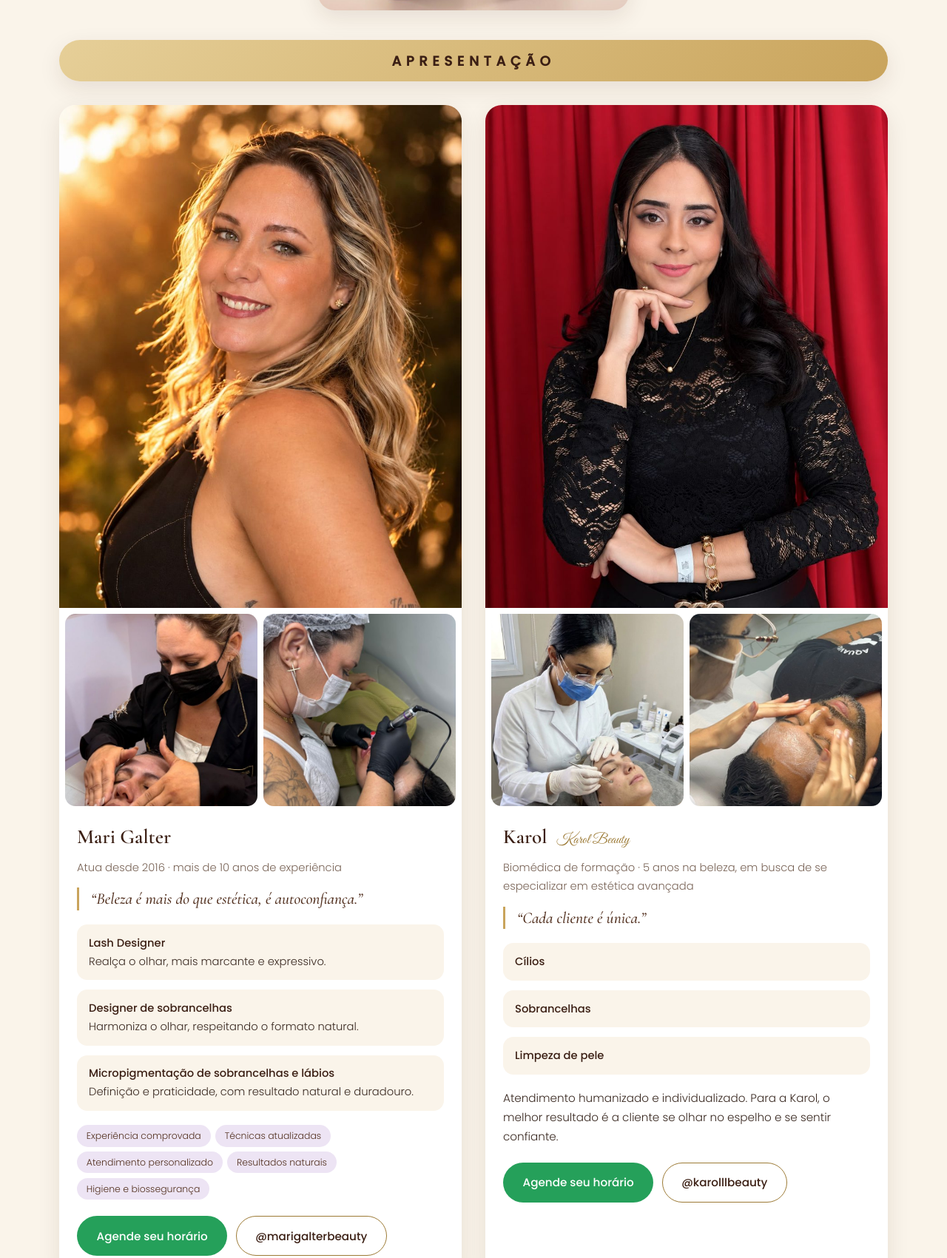
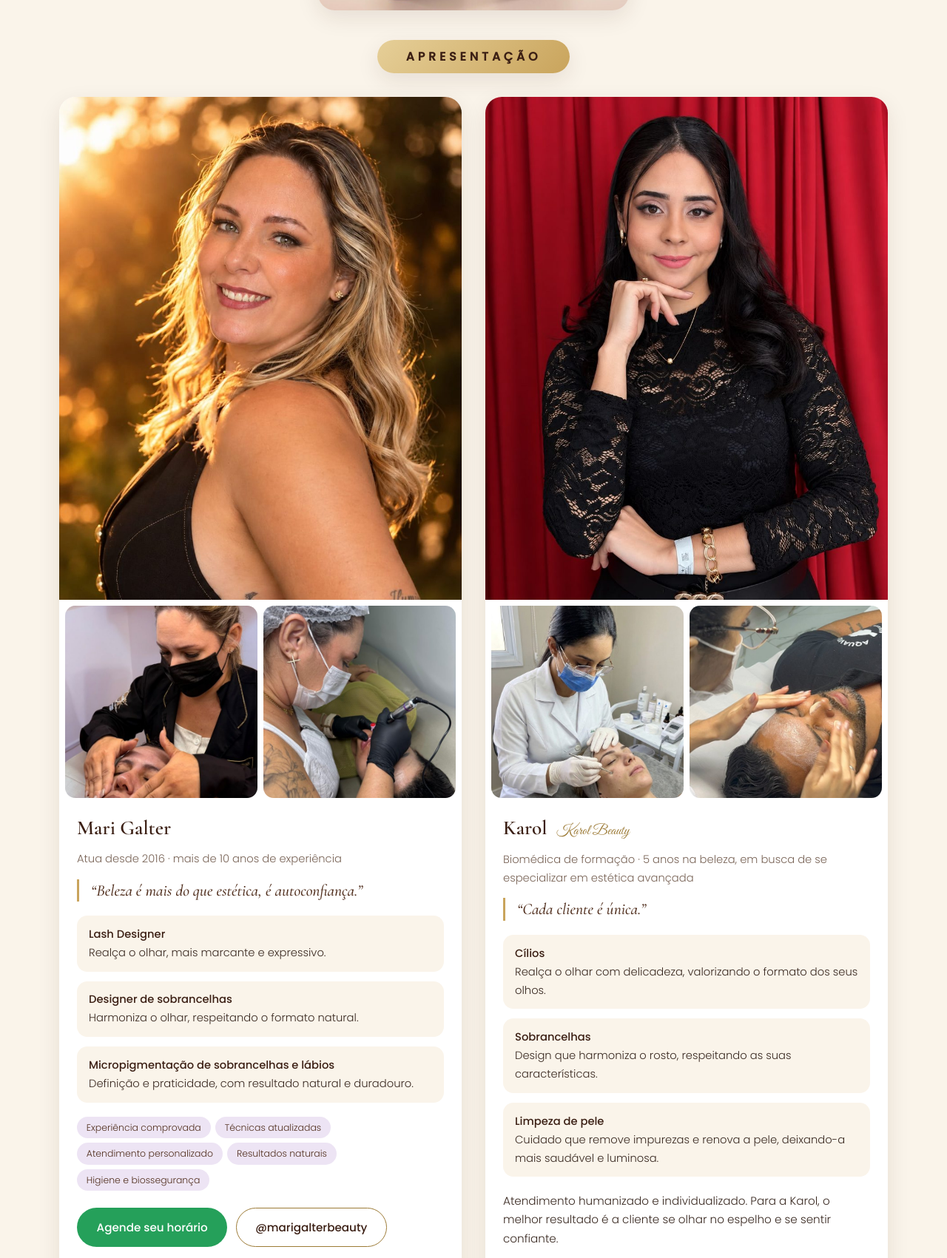
Before and after one commit to zhannyevellyn-arch/Mk-estudio-site., a plain HTML site: page index.html in a window 1280 px wide. Shown: the part 1586-3287 px from the top of the page at 74% size. Drawn offline with nearby package versions, Linux system fonts and the light colour scheme.

Commit message:
Estreita a faixa Apresentação e descreve os serviços da Karol
Co-Authored-By: Claude Sonnet 5.5 <noreply@anthropic.com>
Claude-Session: https://claude.ai/code/session_015oLymZ1yfuphEiMWvW84ff

```diff
--- a/css/style.css
+++ b/css/style.css
@@ -57,7 +57,7 @@ ul{list-style:none;margin:0;padding:0}
 .card{background:#fff;border-radius:var(--r);box-shadow:var(--shadow)}
 
 /* Equipe */
-.band{margin:0 0 2rem;padding:.9rem 1rem;text-align:center;font:600 1.15rem var(--sans);letter-spacing:.35em;text-transform:uppercase;color:var(--choc);background:linear-gradient(135deg,var(--gold-l),var(--gold));border-radius:999px;box-shadow:var(--shadow)}
+.band{width:max-content;max-width:100%;margin:0 auto 2rem;padding:.6rem 2.4rem;text-align:center;font:600 1rem var(--sans);letter-spacing:.3em;text-transform:uppercase;color:var(--choc);background:linear-gradient(135deg,var(--gold-l),var(--gold));border-radius:999px;box-shadow:var(--shadow)}
 .duo{margin:0 auto 2.5rem;max-width:420px;border-radius:var(--r);overflow:hidden;box-shadow:var(--shadow)}
 .duo img{width:100%;height:auto}
 .team{display:grid;gap:2rem}
--- a/index.html
+++ b/index.html
@@ -24,7 +24,7 @@
   <link rel="preconnect" href="https://fonts.googleapis.com">
   <link rel="preconnect" href="https://fonts.gstatic.com" crossorigin>
   <link href="https://fonts.googleapis.com/css2?family=Cormorant+Garamond:ital,wght@0,500;0,600;0,700;1,500&family=Great+Vibes&family=Poppins:wght@300;400;500&display=swap" rel="stylesheet">
-  <link rel="stylesheet" href="css/style.css?v=20261117">
+  <link rel="stylesheet" href="css/style.css?v=20261118">
 
   <script type="application/ld+json">
   {"@context":"https://schema.org","@type":"BeautySalon","name":"MK Studio de Beleza",
@@ -111,9 +111,9 @@
               <p class="pro__role">Biomédica de formação · 5 anos na beleza, em busca de se especializar em estética avançada</p>
               <blockquote>“Cada cliente é única.”</blockquote>
               <ul class="services">
-                <li><strong>Cílios</strong></li>
-                <li><strong>Sobrancelhas</strong></li>
-                <li><strong>Limpeza de pele</strong></li>
+                <li><strong>Cílios</strong> Realça o olhar com delicadeza, valorizando o formato dos seus olhos.</li>
+                <li><strong>Sobrancelhas</strong> Design que harmoniza o rosto, respeitando as suas características.</li>
+                <li><strong>Limpeza de pele</strong> Cuidado que remove impurezas e renova a pele, deixando-a mais saudável e luminosa.</li>
               </ul>
               <p class="values">Atendimento humanizado e individualizado. Para a Karol, o melhor resultado é a cliente se olhar no espelho e se sentir confiante.</p>
               <div class="actions">
@@ -202,6 +202,6 @@
     </button>
   </div>
 
-  <script src="js/main.js?v=20261117" defer></script>
+  <script src="js/main.js?v=20261118" defer></script>
 </body>
 </html>
```
